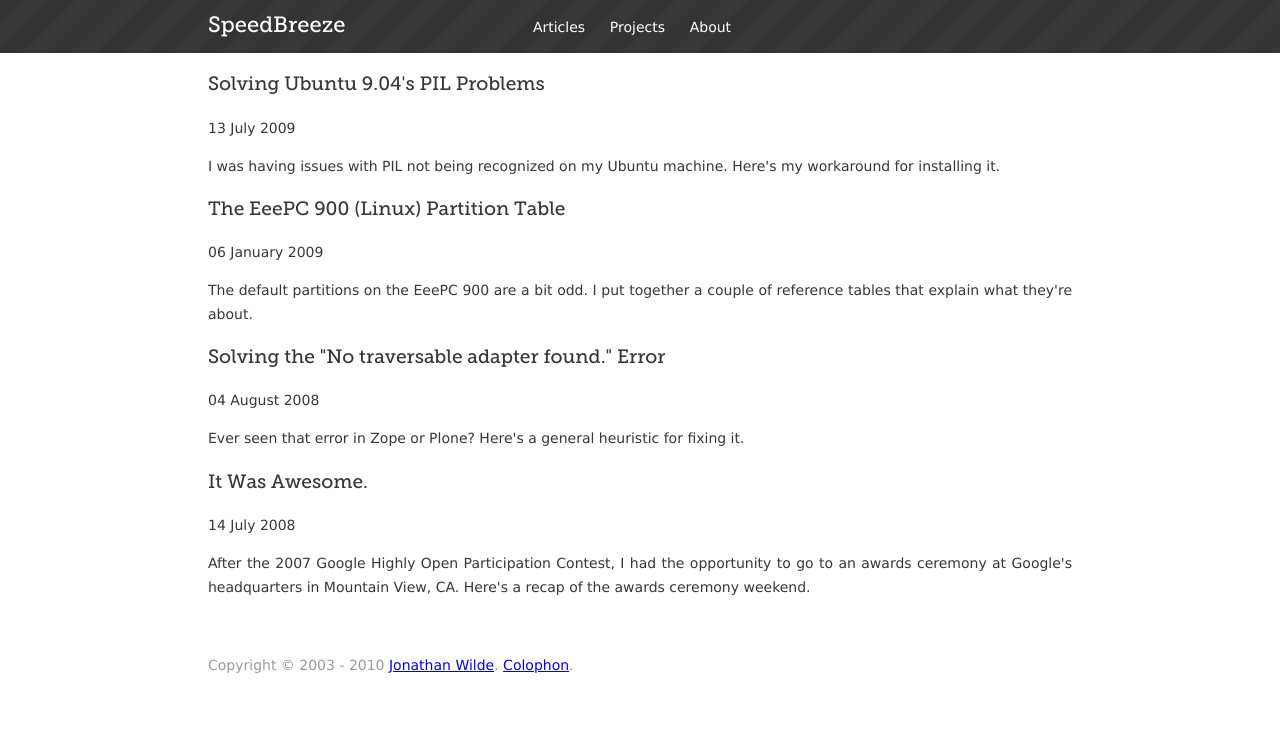
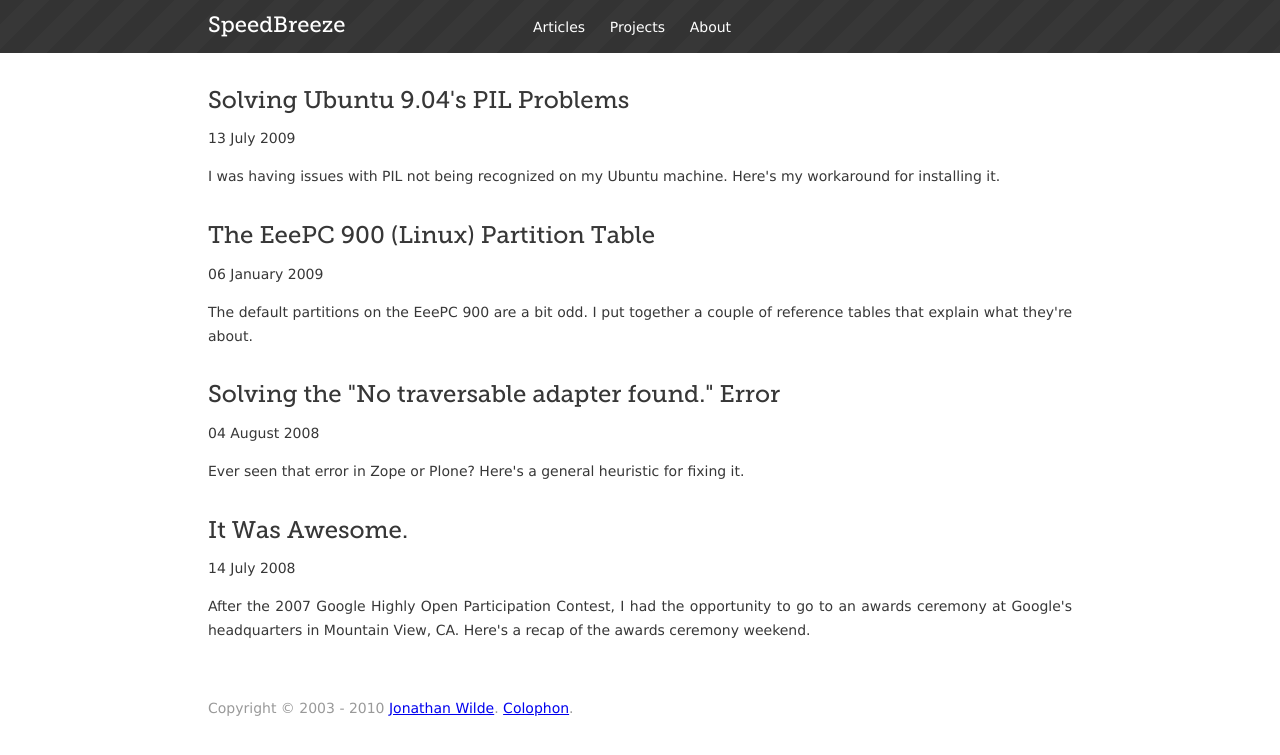
Before and after one commit to hellojwilde/hellojwilde.github.io, a Jekyll site: the page built from index.html, in a window 1280 px wide. Shown: the top 755 px of the page. Built offline with Jekyll 4.4.1, drawn with Linux system fonts in a browser that asks for light colours.

Commit message:
Cleaned up teaser entry styling.

```diff
--- a/stylesheets/screen.css
+++ b/stylesheets/screen.css
@@ -142,7 +142,7 @@ h1 a, h2 a, h3 a {
 }
 
 /* line 33, ../src/modules/_type.scss */
-h1 {
+h1, .teaser h2 {
   font-size: 1.5em;
   padding-top: 0.45em;
   margin-bottom: 0.6em;
@@ -537,6 +537,4 @@ body.entry .entry-image-row .i3 {
   }
   /* line 104, ../src/modules/_entries.scss */
   body.entry .entry-header .entry-meta p {
-    text-align: right;
-  }
-}
+    text-align: righ
```
